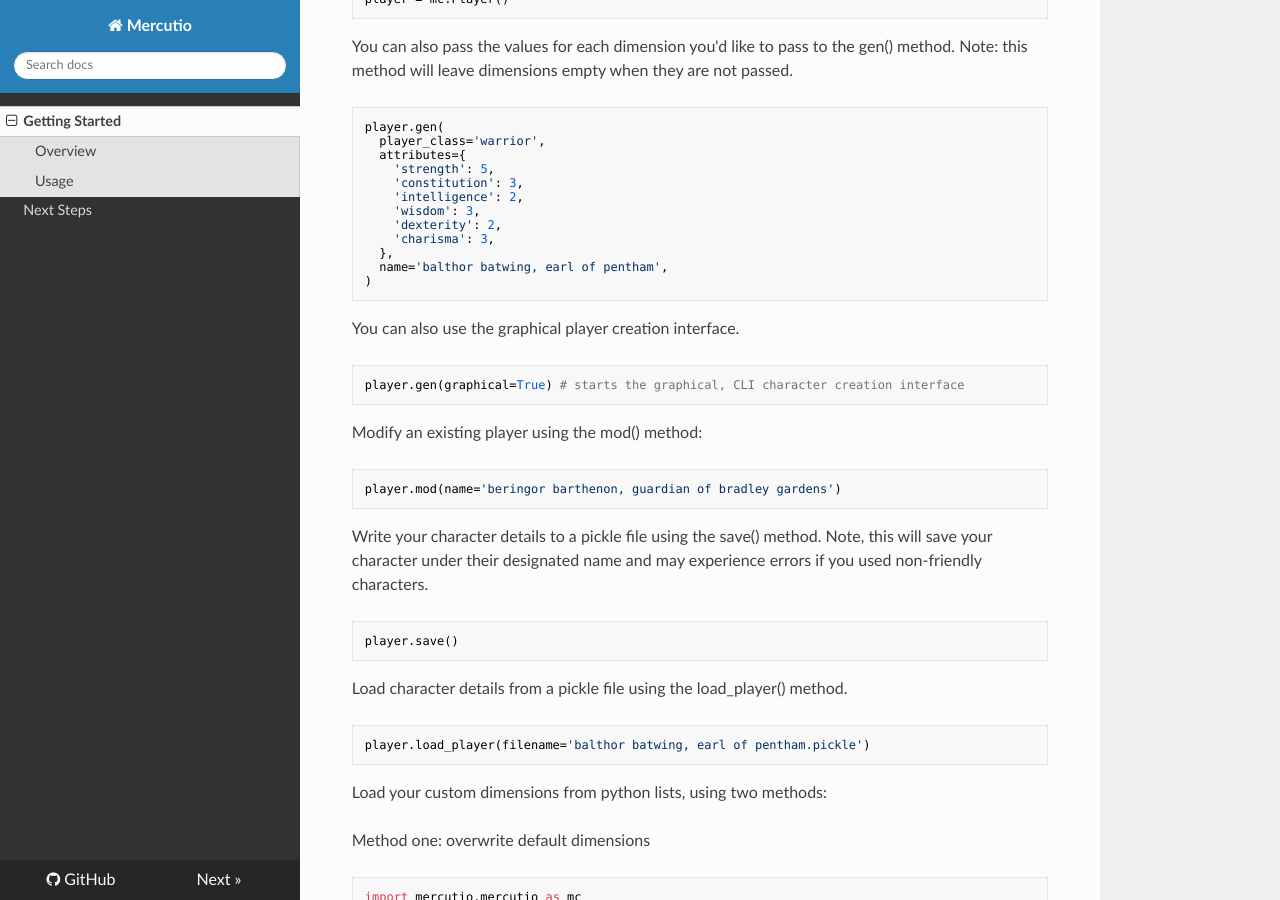
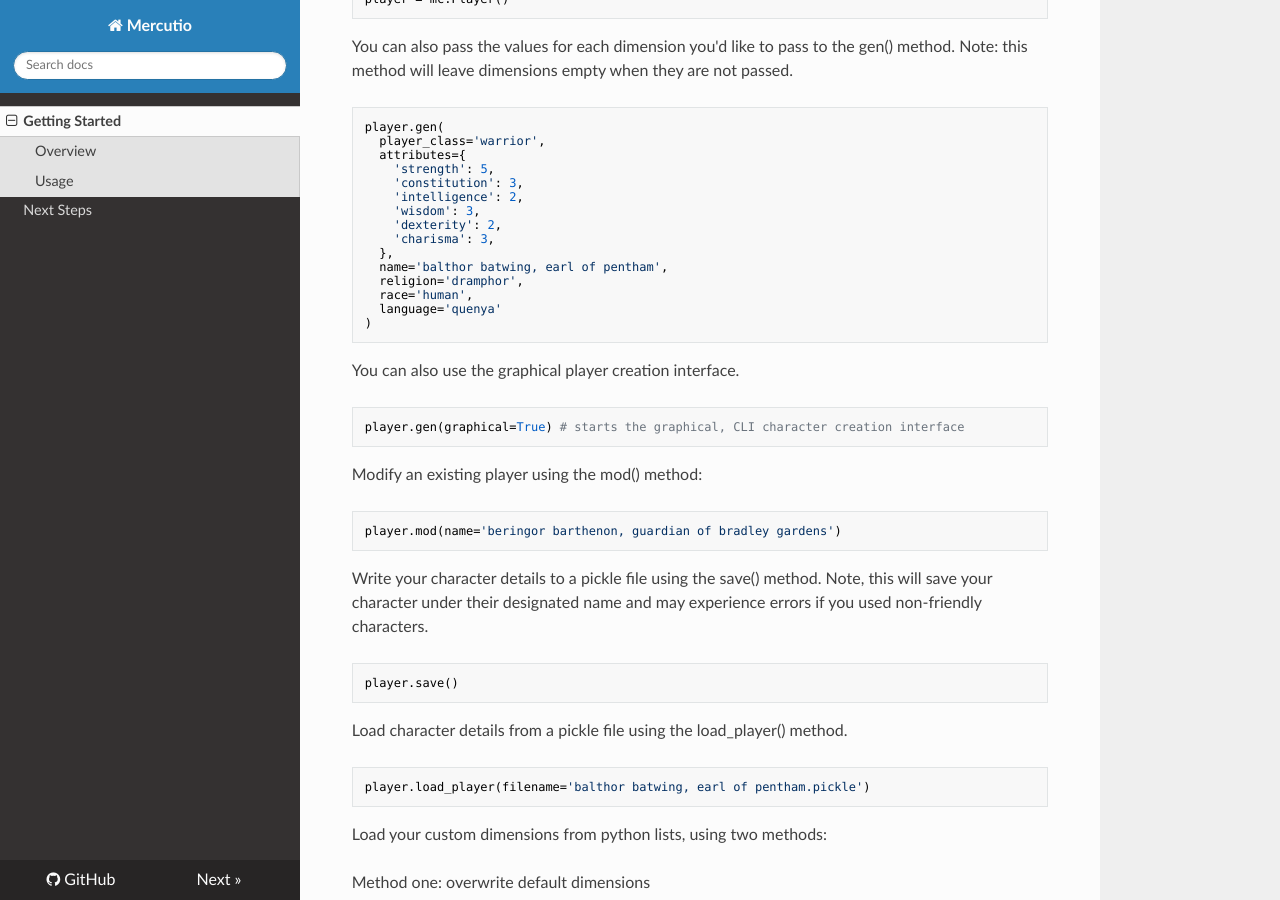
Before and after one commit to signebedi/mercutio, an MkDocs documentation site: the page built from docs/index.md, in a window 1280 px wide and 900 px high, scrolled down 1195 px. Built offline with MkDocs 1.6.1, drawn with Linux system fonts in a browser that asks for light colours; nearby versions of some CDN libraries.

Commit message:
updated docs

````diff
--- a/docs/index.md
+++ b/docs/index.md
@@ -51,6 +51,9 @@ player.gen(
     'charisma': 3,
   },
   name='balthor batwing, earl of pentham',
+  religion='dramphor',
+  race='human',
+  language='quenya'
 )
 ```
 
````
Also changed, not shown: docs/future.md (+5 -0 lines).
